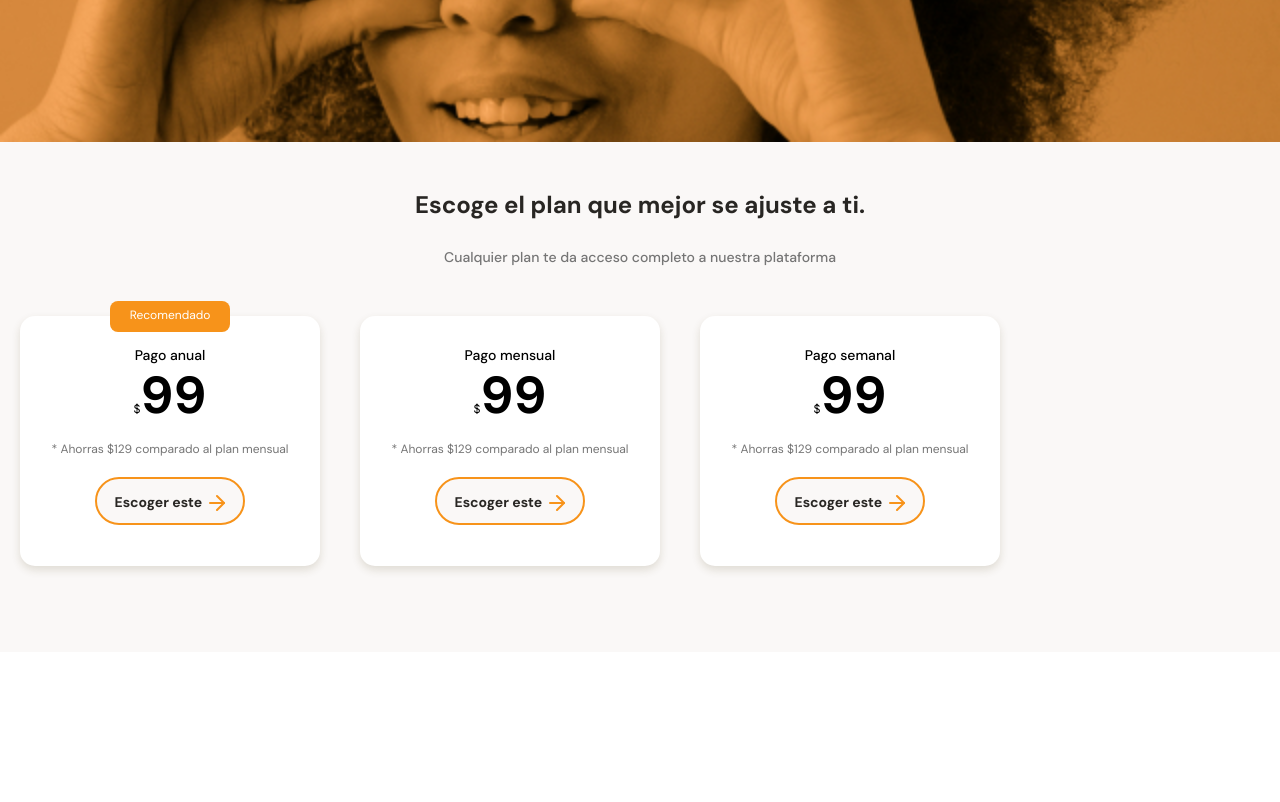
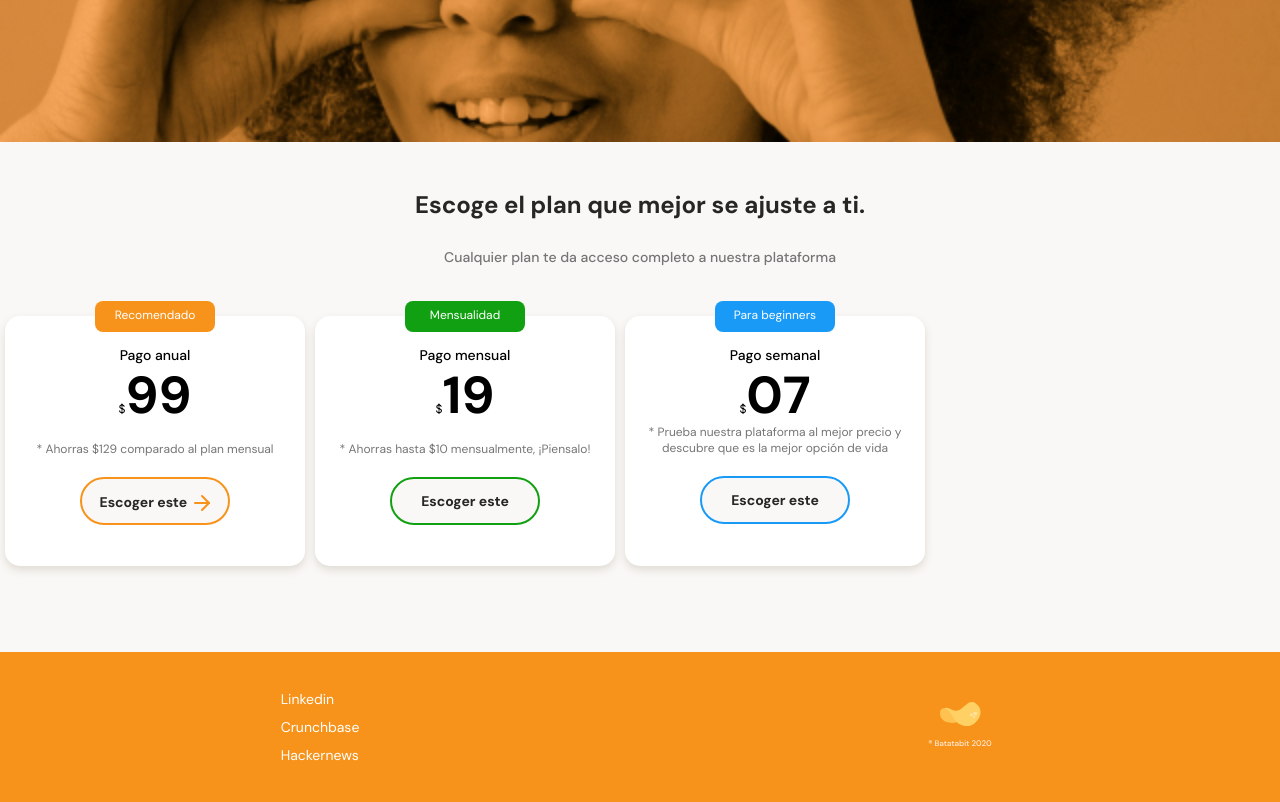
Before and after one commit to Mr-Espejo/Batatabit_WebPage_ResponsiveDesing, a plain HTML site: page index.html in a window 1280 px wide. Shown: the part 2188-2990 px from the top of the page. Before the commit the page ends 2840 px from the top, so only its background shows below. Drawn offline with Linux system fonts and the light colour scheme.

Commit message:
structure and style footer

```diff
--- a/index.html
+++ b/index.html
@@ -143,24 +143,37 @@
                     </div>
                 </article>
                 <article class="plans-container--card" >
+                    <p class="mensual">Mensualidad</p>
                     <div class="plan-info-container">
                         <h3 class="plan-card--title">Pago mensual</h3>
-                        <p class="plan-card--price"><span>$</span>99</p>
-                        <p class="plan-card--saving">* Ahorras $129 comparado al plan mensual</p>
-                        <button class="plan-card--ca">Escoger este <span></span></button>
+                        <p class="plan-card--price"><span>$</span>19</p>
+                        <p class="plan-card--saving">* Ahorras hasta $10 mensualmente, ¡Piensalo!</p>
+                        <button class="plan-card--cam">Escoger este <span></span></button>
                     </div>
                 </article>
                 <article class="plans-container--card" >
+                    <p class="beginner">Para beginners</p>
                     <div class="plan-info-container">
                         <h3 class="plan-card--title">Pago semanal</h3>
-                        <p class="plan-card--price"><span>$</span>99</p>
-                        <p class="plan-card--saving">* Ahorras $129 comparado al plan mensual</p>
-                        <button class="plan-card--ca">Escoger este <span></span></button>
+                        <p class="plan-card--pricb"><span>$</span>07</p>
+                        <p class="plan-card--saving">* Prueba nuestra plataforma al mejor precio y descubre que es la mejor opción de vida </p>
+                        <button class="plan-card--cab ">Escoger este <span></span></button>
                     </div>
                 </article>
             </section>
         </section>
     </main>
-    <footer></footer>
+    <footer>
+        <section class="left">
+            <ul>
+                <li><a href="#">Linkedin</a></li>
+                <li><a href="#">Crunchbase</a></li>
+                <li><a href="#">Hackernews</a></li>
+            </ul>
+        </section>
+        <section class="right">
+            <img src="./assets/img/logo-footer.svg" alt="Logo de Batatabit 2020">
+        </section>
+    </footer>
  </body>
  </html>
--- a/style.css
+++ b/style.css
@@ -155,6 +155,8 @@ main{
     overscroll-behavior-x: contain;
     scroll-snap-type: x proximity;
 }
+
+
 
 .main-currency-table, .main-commission-table {
     width: auto;
@@ -411,29 +413,22 @@ main{
     scroll-snap-type: x proximity;
 
 }
-.plans-container--slider::-webkit-scrollbar {
-    background-color: var(--soft-orange);
-    height: 3px;
-  }
-  .plans-container--slider::-webkit-scrollbar-thumb {
-    background-color: var(--bitcoin-orange);
-  }
 
 .plans-container--card{
     position: relative;
     scroll-snap-align: center;
     width: 70%;
-    min-width: 230px;
+    min-width: 200px;
     max-width: 300px;
     height: 250px;
-    margin: 50px 20px 0;
+    margin: 50px 5px 0;
     padding: 0 15px;
     background-color: var(--just-white);
     border-radius: 15px;
     box-shadow: 0 4px 8px rgba(89, 73, 30,0.16);
 }
 
-.recommended{
+.recommended,.beginner, .mensual{
     position: absolute;
     width: 120px;
     height: 31px;
@@ -444,6 +439,14 @@ main{
     background-color: var(--bitcoin-orange);
     border-radius: 8px;
     color: var(--just-white);
+
+}
+.beginner{
+    background-color: var(--secondary-blue);
+
+}
+.mensual{
+    background-color: rgb(17, 160, 17);
 
 }
 .plan-card--title{
@@ -462,10 +465,21 @@ main{
     color: black;
 
 }
-.plan-card--price span{
+.plan-card--pricb{
+    padding: 5px 0;
+    height: 60px;
+    font-size: 5.2rem;
+    font-weight: bold;
+    line-height: 5.3rem;
+    color: black;
+
+}
+
+.plan-card--price span, .plan-card--pricb span{
     font-size:1.2rem ;
     font-weight: 300;
 }
+
 
 .plan-card--saving{
     font-size: 1.2rem;
@@ -473,7 +487,7 @@ main{
 
 }
 
-.plan-card--ca{
+.plan-card--ca,.plan-card--cab,.plan-card--cam{
     width: 150px;
     height: 48px;
     margin-top: 20px;
@@ -486,6 +500,14 @@ main{
     line-height:1.8rem ;
     color: var(--black);
 }
+.plan-card--cab{
+    border: 2px solid var(--secondary-blue);
+
+}
+.plan-card--cam{
+    border: 2px solid rgb(17, 160, 17);
+
+}
 .plan-card--ca span{
     display: inline-block;
     width: 20px;
@@ -494,3 +516,31 @@ main{
     vertical-align: text-bottom;
 
 }
+
+footer{
+    display: flex;
+    width: 100%;
+    height: 150px;
+    background-color: var(--bitcoin-orange);
+}
+
+footer section{
+    display: flex;
+    width: 50%;
+    justify-content: center;
+    align-items: center;
+}
+footer .left ul{
+    font-size: 1.4rem;
+    font-weight: 500px;
+    line-height: 1.8rem;
+    list-style: none ;
+}
+.left li{
+    margin: 10px;
+}
+
+.left a{
+    text-decoration: none;
+    color: var(--just-white);
+}
```
